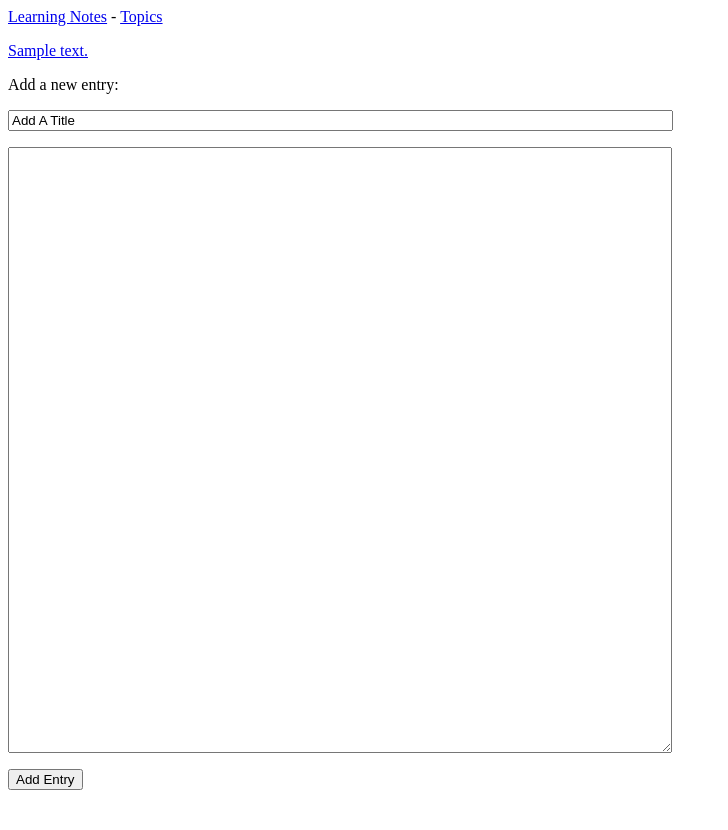
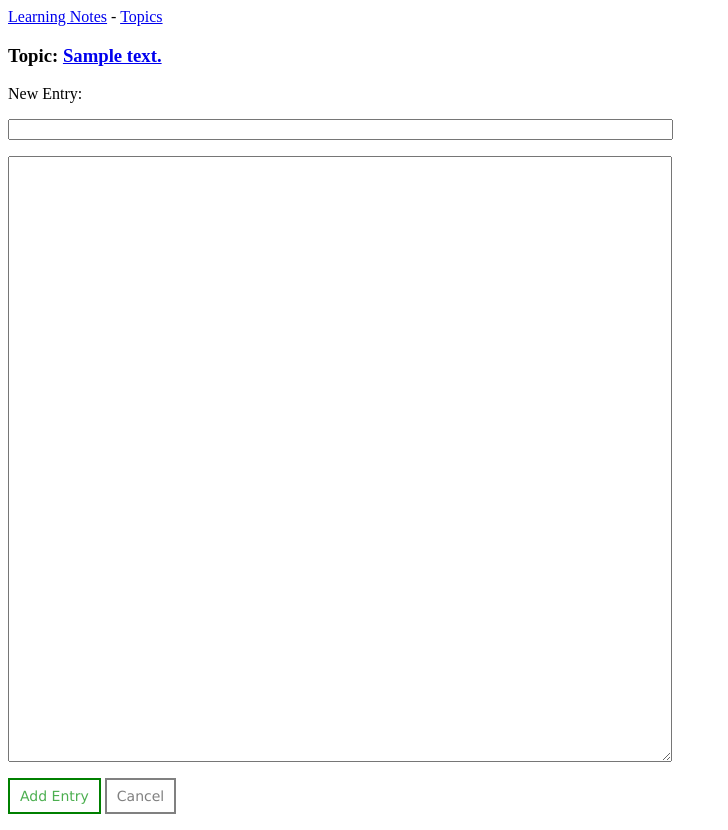
Before and after one commit to FanchenBao/WEBAPP_LiftNCode, a Django app: page /topics/1/new_entry/ in a window 1280 px wide. Shown: the whole page, without its empty margins (0-728 px from the left). Before the commit the page ends 790 px from the top, so only its background shows below. Run offline with Django 3.2, Linux system fonts and the light colour scheme; tables that the repository leaves empty hold one stand-in row (values such as "Sample post").

Commit message:
styled button using <a> tag.

```diff
--- a/learning_notes/models.py
+++ b/learning_notes/models.py
@@ -12,7 +12,7 @@ class Topic(models.Model):
 class Entry(models.Model):
     ''' the entry for each topic '''
     topic = models.ForeignKey(Topic, on_delete = models.CASCADE)
-    title = models.CharField(max_length = 200, default = "Add A Title")
+    title = models.CharField(max_length = 200)
     text = models.TextField()
     date_added = models.DateTimeField(auto_now_add = True)
 
--- a/learning_notes/templates/learning_notes/base.html
+++ b/learning_notes/templates/learning_notes/base.html
@@ -8,6 +8,9 @@
     font-size: 14px;
     cursor: pointer;
     transition-duration: 0.4s;
+    display: inline-block;
+    text-decoration: none;
+    font-family: "Verdana", Arial, sans-serif;
 }
 
 .submit { /* for confirming, submitting, or any positive action */
@@ -40,9 +43,19 @@
     color: white;
 }
 
+.add { /* for adding */
+    background-color: white;
+    color: blue; /* red */
+    border: 2px solid blue; /* red */
+}
+.add:hover {
+    background-color: blue; /* red */
+    color: white;
+}
+
 .cancel { /* for canceling purpose */
     background-color: white;
-    color: black;
+    color: grey;
     border: 2px solid grey; /* black */
 }
 .cancel:hover {
--- a/learning_notes/templates/learning_notes/edit_entry.html
+++ b/learning_notes/templates/learning_notes/edit_entry.html
@@ -8,10 +8,7 @@
         {{form.as_p}}
         <input type = 'submit' class = "button submit" value = 'Save Changes'>
 
-        <!-- use form to create a button with associated link -->
-        <form action = "{% url 'learning_notes:topic' topic.id %}" method="get">
-            <input type = 'submit' class = "button cancel" value = 'Cancel'>
-        </form>
+        <a href = "{% url 'learning_notes:topic' topic.id %}" class = "button cancel" >Cancel</a> <!-- cancel button -->
 
     </form>
 
--- a/learning_notes/templates/learning_notes/new_entry.html
+++ b/learning_notes/templates/learning_notes/new_entry.html
@@ -1,11 +1,14 @@
 {% extends "learning_notes/base.html" %}
 
 {% block content %}
-    <p><a href = "{% url 'learning_notes:topic' topic.id %}">{{ topic.text }}</a></p>
-    <p>Add a new entry:</p>
+    <p><h3>Topic: <a href = "{% url 'learning_notes:topic' topic.id %}">{{ topic.text }}</a></h3></p>
+    <p>New Entry:</p>
     <form action = "{% url 'learning_notes:new_entry' topic.id %}" method = 'POST'>
         {% csrf_token %}
         {{form.as_p}}
-        <input type = 'submit', value = 'Add Entry'>
+        <input type = 'submit' class = 'button submit' value = 'Add Entry'>
+
+        <a href = "{% url 'learning_notes:topic' topic.id %}" class = "button cancel" >Cancel</a> <!-- cancel button -->
     </form>
+
 {% endblock content %}
--- a/learning_notes/templates/learning_notes/new_topic.html
+++ b/learning_notes/templates/learning_notes/new_topic.html
@@ -1,10 +1,12 @@
 {% extends "learning_notes/base.html" %}
 
 {% block content %}
-    <p>Add a new topic:</p>
+    <p><h3>Add a new topic:</h3></p>
     <form action = "{% url 'learning_notes:new_topic'%}" method = 'POST'>
         {% csrf_token %}
         {{form.as_p}}
-        <input type = 'submit', value = 'Add Topic'>
+        <input type = 'submit' class = 'button submit' value = 'Add Topic'>
+
+        <a href = "{% url 'learning_notes:topics' %}" class = "button cancel">Cancel</a> <!-- cancel button -->
     </form>
 {% endblock content %}
--- a/learning_notes/templates/learning_notes/topic.html
+++ b/learning_notes/templates/learning_notes/topic.html
@@ -19,7 +19,6 @@
         {% endfor %}
     </ul>
     <br>
-    <form action = "{% url 'learning_notes:new_entry' topic.id %}" method = 'GET'>
-        <input type = 'submit' class = "button submit" value = 'Add New Entry'>
-    </form>
+    <a href = "{% url 'learning_notes:new_entry' topic.id %}" class = "button add">Add New Entry</a>
+
 {% endblock content %}
--- a/learning_notes/templates/learning_notes/topics.html
+++ b/learning_notes/templates/learning_notes/topics.html
@@ -3,11 +3,11 @@
 {% block content %}
     <ul>
         {% for topic in topics %}
-            <li><a href = "{% url 'learning_notes:topic' topic.id %}">{{ topic.text }}</a></li>
+            <li><h3><a href = "{% url 'learning_notes:topic' topic.id %}">{{ topic.text }}</a></h3></li>
         {% empty %}
             <li>No topic has been added yet.</li>
         {% endfor %}
     </ul>
 
-    <a href = "{% url 'learning_notes:new_topic' %}">Add New Topic</a>
+    <a href = "{% url 'learning_notes:new_topic' %}" class = "button add">Add New Topic</a>
 {% endblock content %}
```
